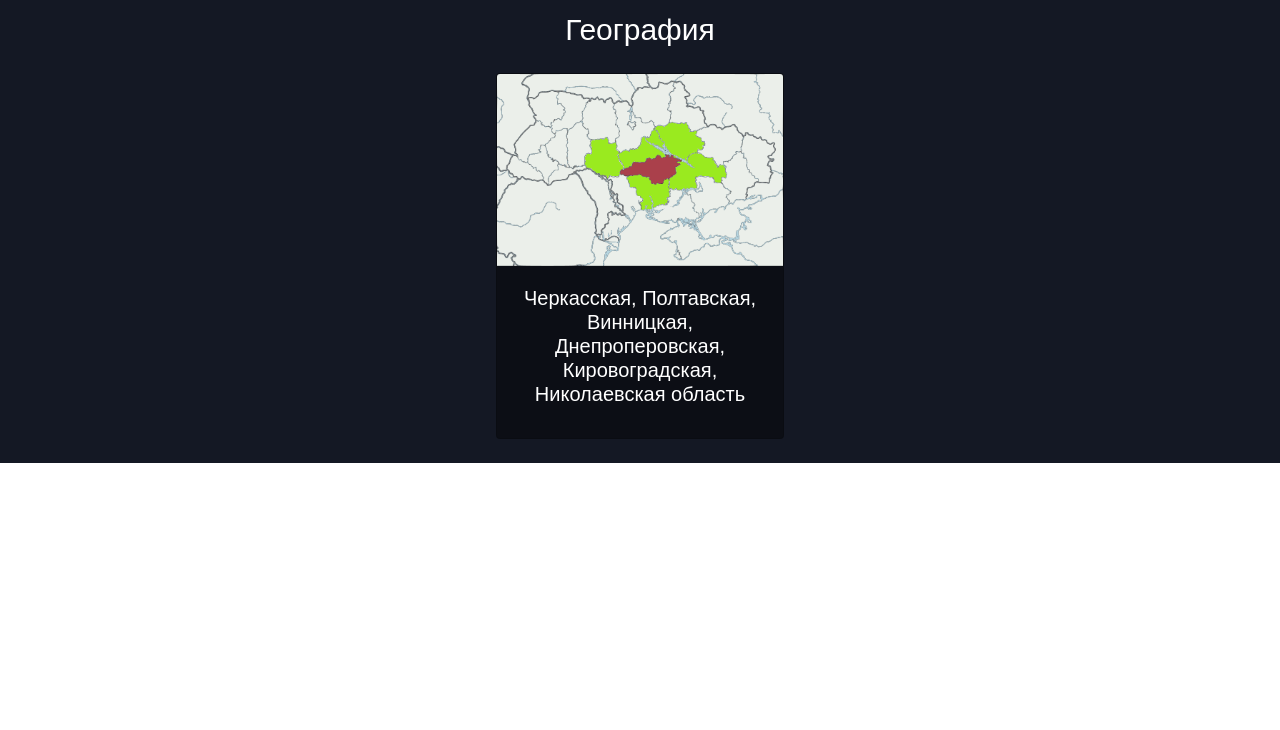
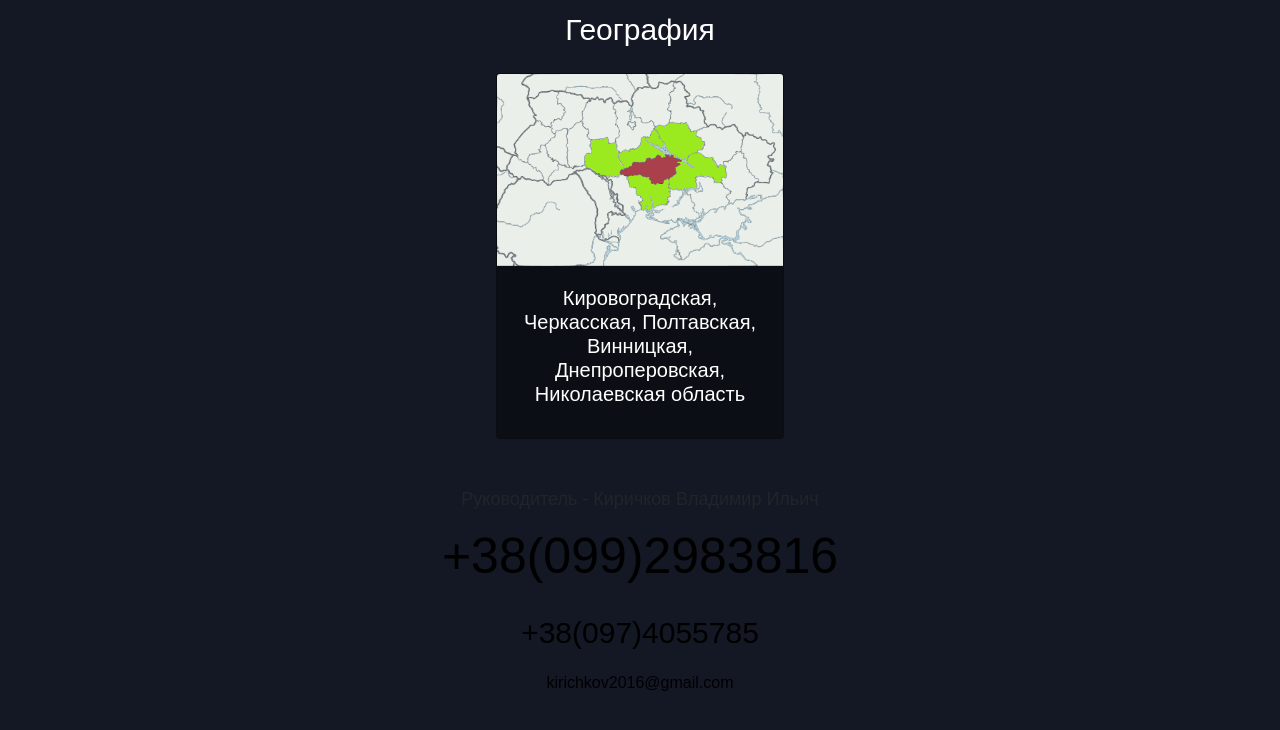
Before and after one commit to ganushkevychv/roadGatsbyv2, a Gatsby site: page / in a window 1280 px wide. Shown: the part 726-1456 px from the top of the page. Before the commit the page ends 1189 px from the top, so only its background shows below. Built offline with nearby package versions, Linux system fonts and the light colour scheme; Gatsby itself is replaced by a stand-in of ours.

Commit message:
contacts added to index page

```diff
--- a/src/components/maps.js
+++ b/src/components/maps.js
@@ -1,11 +1,5 @@
 import React from "react"
-import { Card, CardDeck } from 'react-bootstrap';
-import cherkasy from "../images/maps/Cherkasy.png"
-import dnipropetrovsk from "../images/maps/Dnipropetrovsk.png"
-import kirovohrad from "../images/maps/Kirovohrad.png"
-import mykolaiv from "../images/maps/Mykolaiv.png"
-import poltava from "../images/maps/Poltava.png"
-import vinnytsia from "../images/maps/Vinnytsia.png"
+import { Card } from 'react-bootstrap';
 import allmaps from "../images/maps/allmaps.png"
 
 const Maps = () => {
@@ -18,7 +12,7 @@ backgroundColor:"rgba(0,0,0,0.4)",
 <Card.Img variant="top" src={allmaps} style={{width:"100%"}} />
 <Card.Body>
   <div className="card-text">
-  <Card.Title>Черкасская, Полтавская, Винницкая, Днепроперовская, Кировоградская, Николаевская область</Card.Title>
+  <Card.Title>Кировоградская, Черкасская, Полтавская, Винницкая, Днепроперовская, Николаевская область</Card.Title>
   </div>
 </Card.Body>
 </Card>
--- a/src/pages/index.js
+++ b/src/pages/index.js
@@ -1,6 +1,5 @@
 import React from "react";
 import SEO from "../components/seo";
-import BackgroundImage from "gatsby-background-image"
 import { graphql } from "gatsby"
 import Layout from "../components/layout"
 import Gallery from "../components/gallery"
@@ -24,6 +23,14 @@ const IndexPage = (props) => (
     <Gallery/>
     <h2 className="tech-title">География</h2>
 <Maps/>
+<div className="contacts">
+  <h2 className="contact-title">Руководитель - Киричков Владимир Ильич</h2>
+  <div className="contacts-text">
+    <p className="contact-text large"><a className="contact-link" href="tel:+380992983816">+38(099)2983816</a></p>
+    <p className="contact-text medium"><a className="contact-link" href="tel:+380992983816">+38(097)4055785</a></p>
+    <p className="contact-text"><a className="contact-link" href="mailto:kirichkov2016@gmail.com">kirichkov2016@gmail.com</a></p>
+  </div>
+</div>
   </Layout>
 )
 
--- a/src/styles/_layout.scss
+++ b/src/styles/_layout.scss
@@ -37,3 +37,21 @@ margin-bottom: 10px;
 .text-overlay{
 color: white;
 }
+.contact-title{
+    padding-top: 50px;
+    font-size: large;
+}
+.contact-title,.contact-text{
+    display: flex;
+    justify-content: center;
+}
+.contact-link,.contact-link:visited,.contact-link:hover{
+    text-decoration: none;
+    color:black;
+}
+.large{
+    font-size: 50px;
+}
+.medium{
+    font-size: 30px;
+}
```
Also changed, not shown: src/images/menuIcon.png (deleted).
